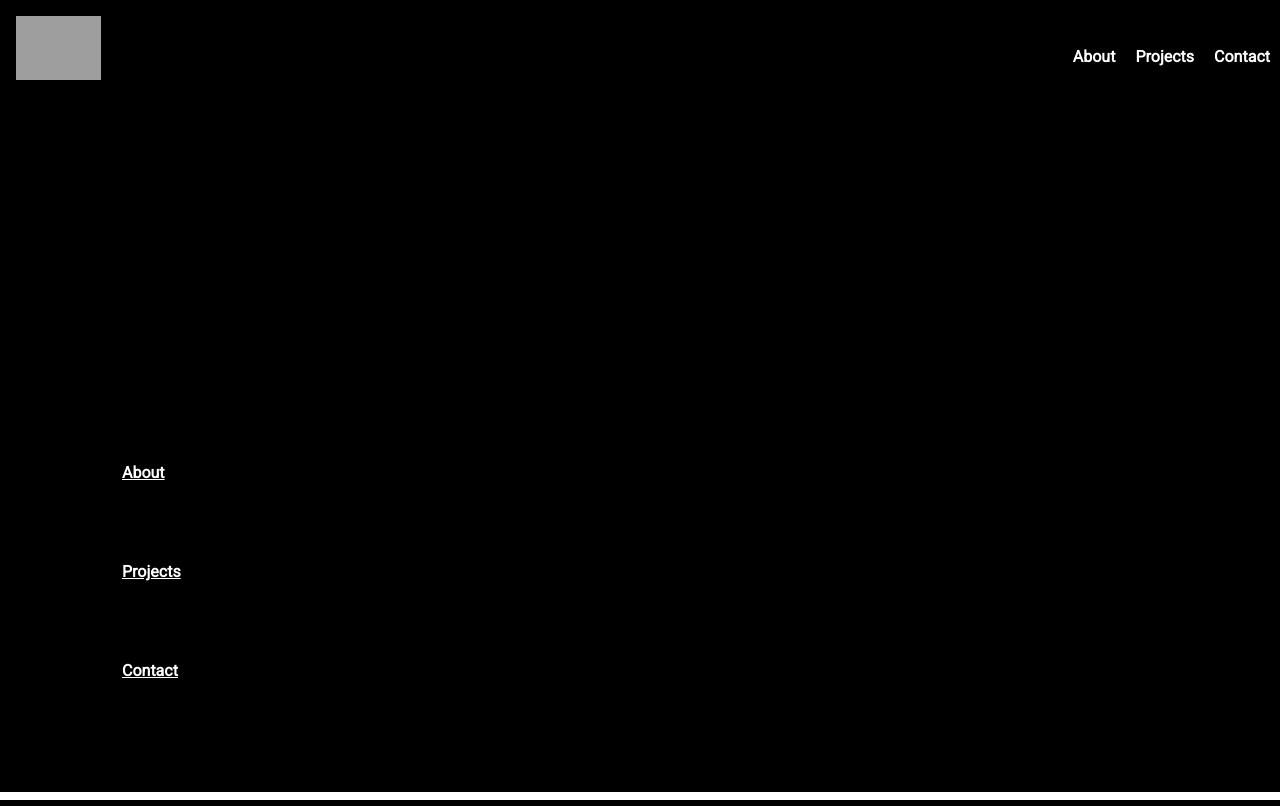
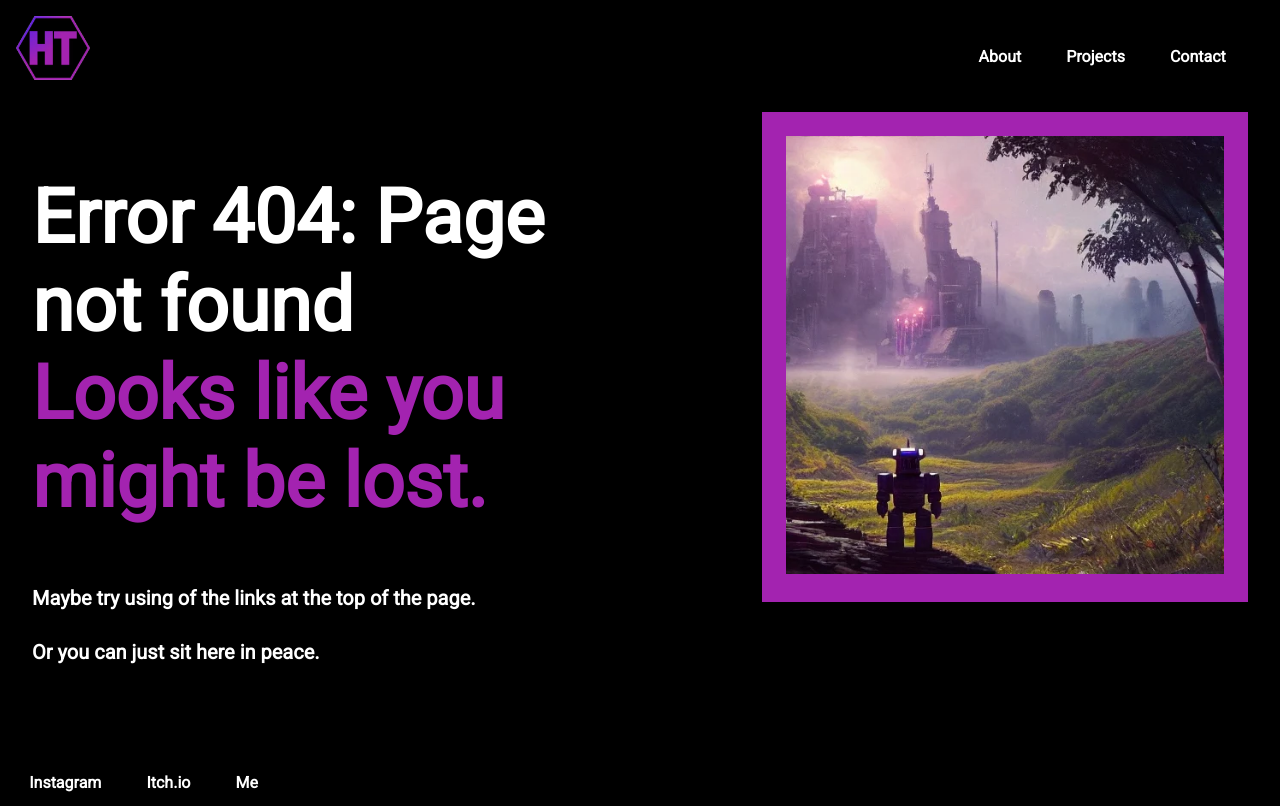
Before and after one commit to Harvelon365/Harvelon365.github.io, a PHP site: page /404.html in a window 1280 px wide. Run offline with PHP 8.4, Linux system fonts and the light colour scheme; grey boxes are pictures that could not be loaded.

Commit message:
Updated 404 page to new style, cleaned up files

```diff
--- a/404.html
+++ b/404.html
@@ -7,36 +7,45 @@
         <link rel="preconnect" href="https://fonts.gstatic.com">
         <link href="https://fonts.googleapis.com/css2?family=Roboto&display=swap" rel="stylesheet">
         <link rel="stylesheet" href="css/styles.css">
-        <title>404: not found</title>
+        <title>404 - Not Found</title>
+        <link rel="icon" type="image/x-icon" href="images/logo.webp">
     </head>
     <body>
         <nav>
-            <a href="index.html"><img src="images/logo.jpg" alt="Harvelon365"></a>
-            <div class="hamburger">
-                <div class="line"></div>
-                <div class="line"></div>
-                <div class="line"></div>
-            </div>
+            <a href="index.html"><img class="corner-logo" src="images/logo.webp" alt="Harvey Tucker"></a>
             <ul class="nav-links">
-                <li><a href="#">About</a></li>
-                <li><a href="#">Projects</a></li>
-                <li><a href="#">Contact</a></li>
+                <li><a href="404.html">About</a></li>
+                <div style="width: 25px;"></div>
+                <li><a href="404.html">Projects</a></li>
+                <div style="width: 25px;"></div>
+                <li><a href="404.html">Contact</a></li>
+                <div style="width: 25px;"></div>
             </ul>
         </nav>
 
-        <section class="landing">
-            <h1>Oops!</h1>
-            <h3>There appears to be nothing here!</h3>
-            <br>
-            <h4>Why not check out our actual pages:</h4>
-            <br>
-            <ul class="suggest-links">
-                <li><a href="about.html">About</a></li>
-                <li><a href="projects.html">Projects</a></li>
-                <li><a href="contact.html">Contact</a></li>
-            </ul>
-        </section>
+        <div class="landing">
+            <div class="top-text-container">
+                <span class="text first-text">Error 404: Page not found<br></span>
+                <span class="text first-text" style="color: #a323b0!important">Looks like you might be lost.</span>
+                <p id="startParagraph">Maybe try using of the links at the top of the page.</p>
+                <p>Or you can just sit here in peace.</p>
+            </div>
+            <div class="top-image-container">
+                <img class="portrait-photo" src="images/404image.webp" alt="Lost robot">
+            </div>
+        </div>
 
         <script src="js/main.js"></script>
+
+        <footer>
+            <ul class="foot-links">
+                <li><a href="404.html">Instagram</a></li>
+                <div style="width: 25px;"></div>
+                <li><a href="404.html">Itch.io</a></li>
+                <div style="width: 25px;"></div>
+                <li><a href="404.html">Me</a></li>
+                <div style="width: 25px;"></div>
+            </ul>
+        </footer>
     </body>
 </html>
--- a/css/styles.css
+++ b/css/styles.css
@@ -7,6 +7,32 @@ body{
     font-family: 'Roboto', sans-serif;
     font-weight: bold;
     margin: 0;
+}
+
+footer{
+    height: 10vh;
+    background: black;
+    position: relative;
+    bottom: 0;
+    width: 100%;
+    left: 0;
+    overflow: hidden;
+}
+
+.foot-links{
+    display: flex;
+    list-style: none;
+    height: 100%;
+    justify-content: space-around;
+    align-items: center;
+    float: left;
+    margin-left: 1.5%;
+}
+
+.foot-links li a{
+    color: white;
+    text-decoration: none;
+    font-size: 16px;
 }
 
 nav{
@@ -33,6 +59,7 @@ nav img{
     justify-content: space-around;
     align-items: center;
     float: right;
+    margin-right: 1.5%;
 }
 
 .nav-links li a{
```
Also changed, not shown: index.html (+15 -4 lines), about.html (deleted), contact.html (deleted), images/404image.webp (added), projects.html (deleted).
